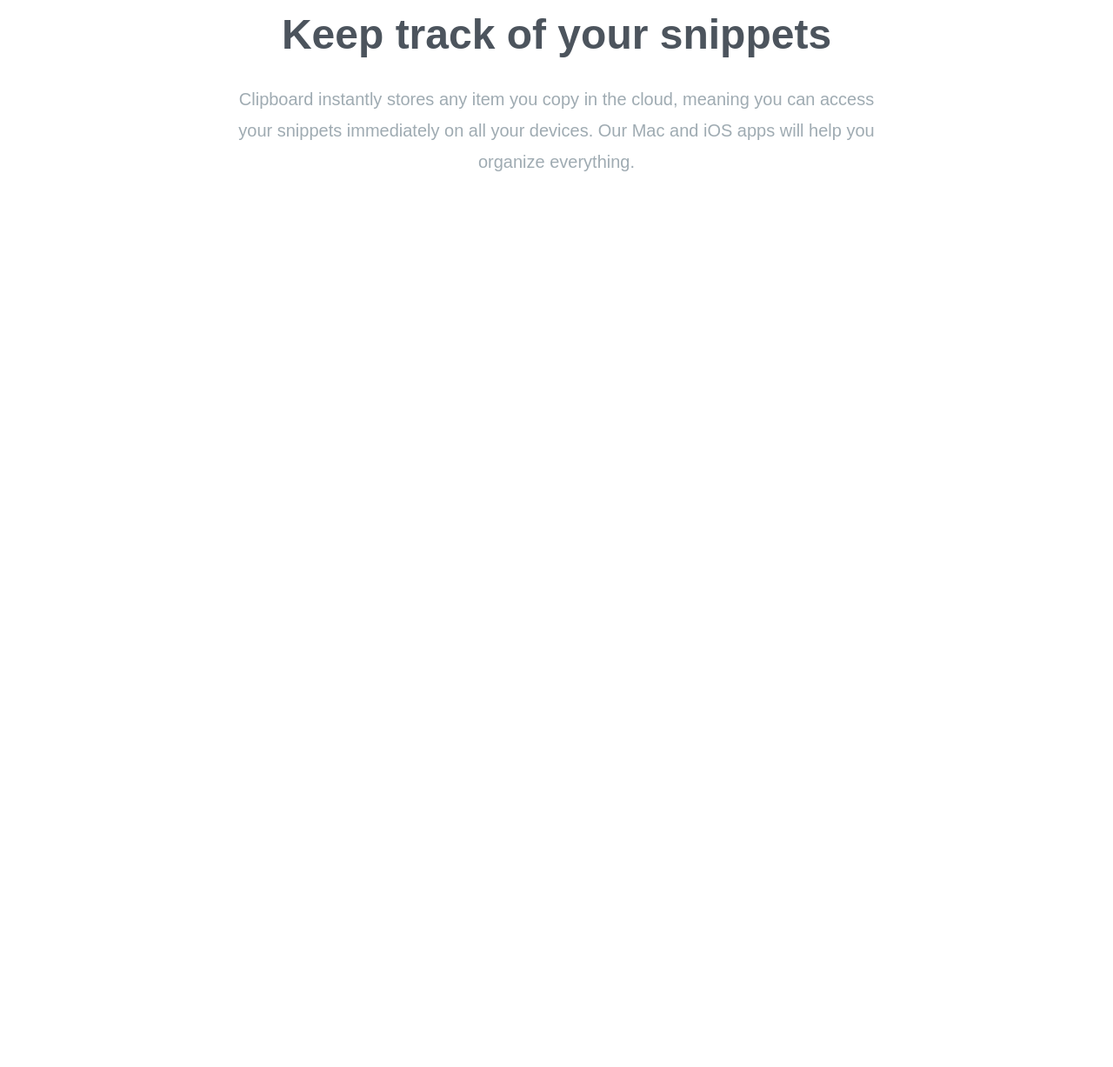
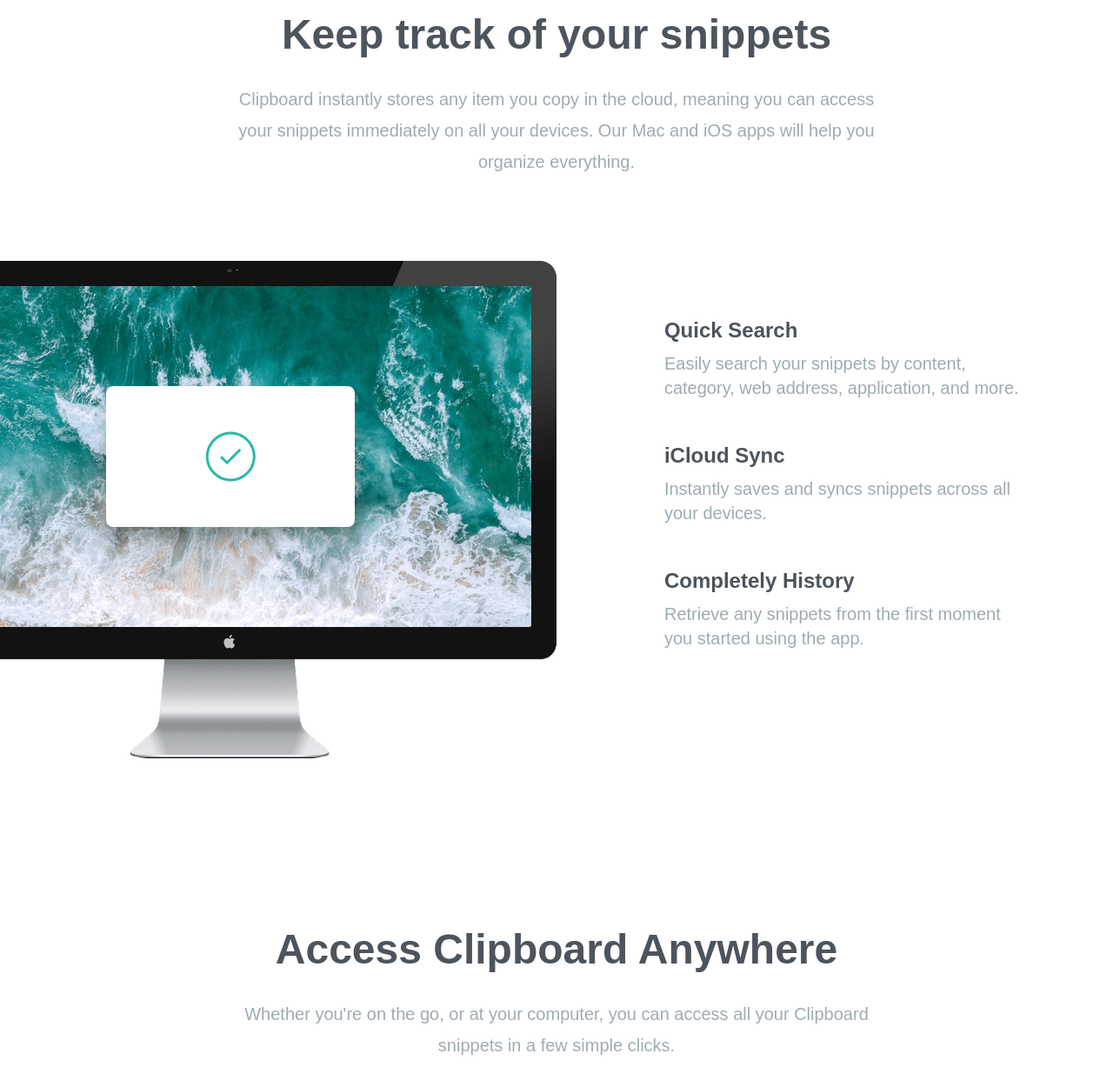
Before and after one commit to bikokwa/clipboard, a website: page src/index.html in a window 1280 px wide. Shown: the part 705-1932 px from the top of the page at 87% size. Before the commit the page ends 1005 px from the top, so only its background shows below. Drawn offline with Linux system fonts and the light colour scheme; files whose address does not match are found by name; a web font is replaced by a local one.

Commit message:
features section & items

```diff
--- a/src/index.html
+++ b/src/index.html
@@ -67,5 +67,67 @@
         </p>
       </div>
     </section>
+
+    <!-- Features Section -->
+    <section id="features">
+      <div class="section-container my-20">
+        <div class="relative flex flex-col md:flex-row md:space-x-32">
+          <!-- Image -->
+          <div class="md:w-1/2">
+            <img
+              src="images/image-computer.png"
+              alt=""
+              class="md:absolute top-0 right-[50%]"
+            />
+          </div>
+
+          <!-- Items Container -->
+          <div
+            class="flex flex-col mt-16 mb-12 space-y-12 text-xl md:w-1/2 md:mb-60 md:text-left md:pl-16"
+          >
+            <!-- Item 1 -->
+            <div>
+              <h5>Quick Search</h5>
+              <p class="max-w-md text-grayishBlue">
+                Easily search your snippets by content, category, web address,
+                application, and more.
+              </p>
+            </div>
+
+            <!-- Item 2 -->
+            <div>
+              <h5>iCloud Sync</h5>
+              <p class="max-w-md text-grayishBlue">
+                Instantly saves and syncs snippets across all your devices.
+              </p>
+            </div>
+
+            <!-- Item 3 -->
+            <div>
+              <h5>Completely History</h5>
+              <p class="max-w-md text-grayishBlue">
+                Retrieve any snippets from the first moment you started using
+                the app.
+              </p>
+            </div>
+          </div>
+        </div>
+      </div>
+    </section>
+
+    <!-- Access Anywhere Section -->
+    <section id="access">
+      <div class="section-container my-20">
+        <h3>Access Clipboard Anywhere</h3>
+        <p
+          class="max-w-3xl mx-auto mb-24 text-xl leading-9 text-center text-grayishBlue"
+        >
+          Whether you're on the go, or at your computer, you can access all your
+          Clipboard snippets in a few simple clicks.
+        </p>
+
+        <img src="images/image-devices.png" alt="" class="mx-auto" />
+      </div>
+    </section>
   </body>
 </html>
--- a/src/input.css
+++ b/src/input.css
@@ -6,10 +6,14 @@
   h3 {
     @apply mb-8 text-4xl font-bold text-darkGrayishBlue md:text-5xl;
   }
+
+  h5 {
+    @apply mb-2 text-2xl font-bold text-darkGrayishBlue;
+  }
 }
 
 .section-container {
-  @apply max-w-6xl mx-auto text-center;
+  @apply max-w-6xl mx-auto text-center px-10;
 }
 
 .button-container {
```
Also changed, not shown: css/style.css.
